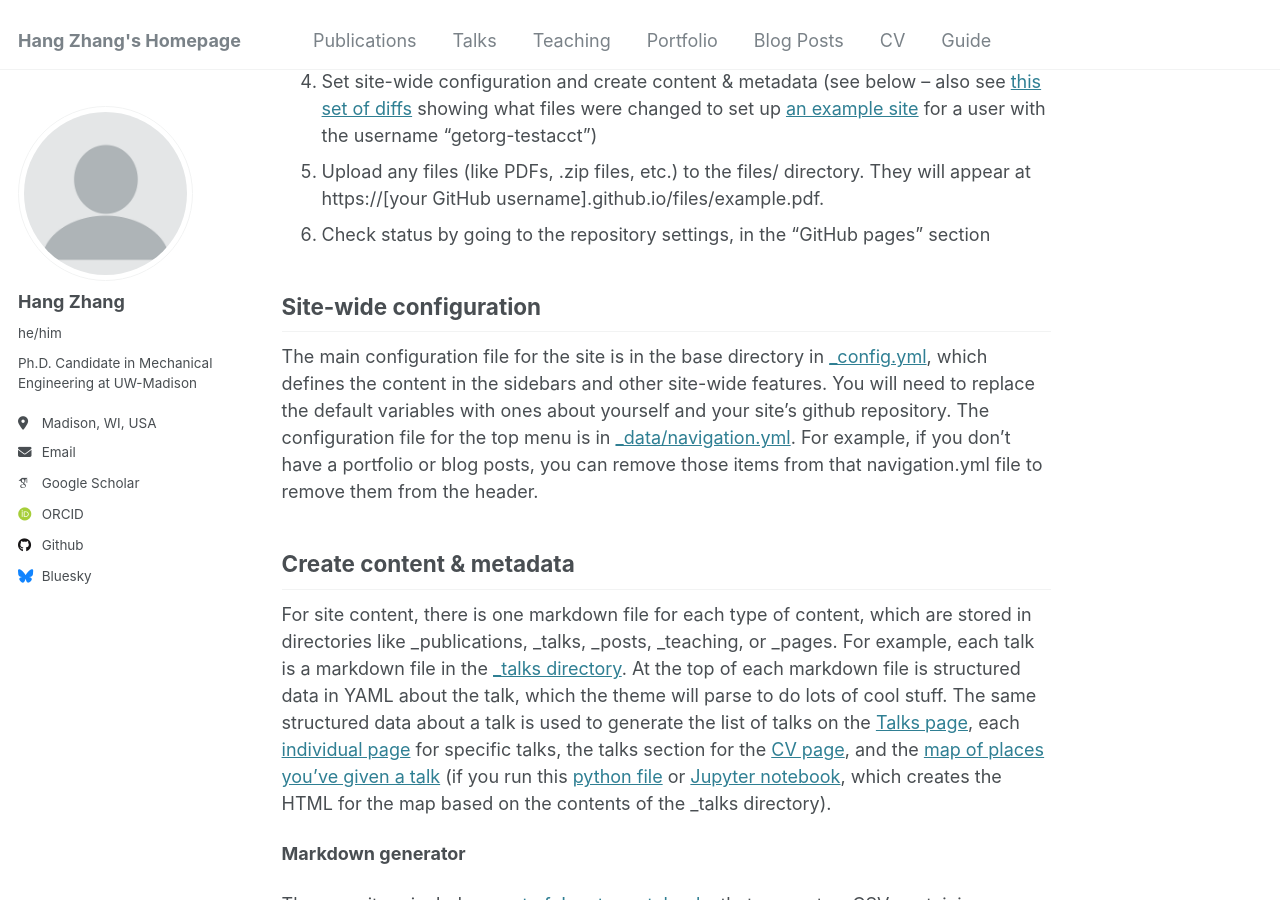
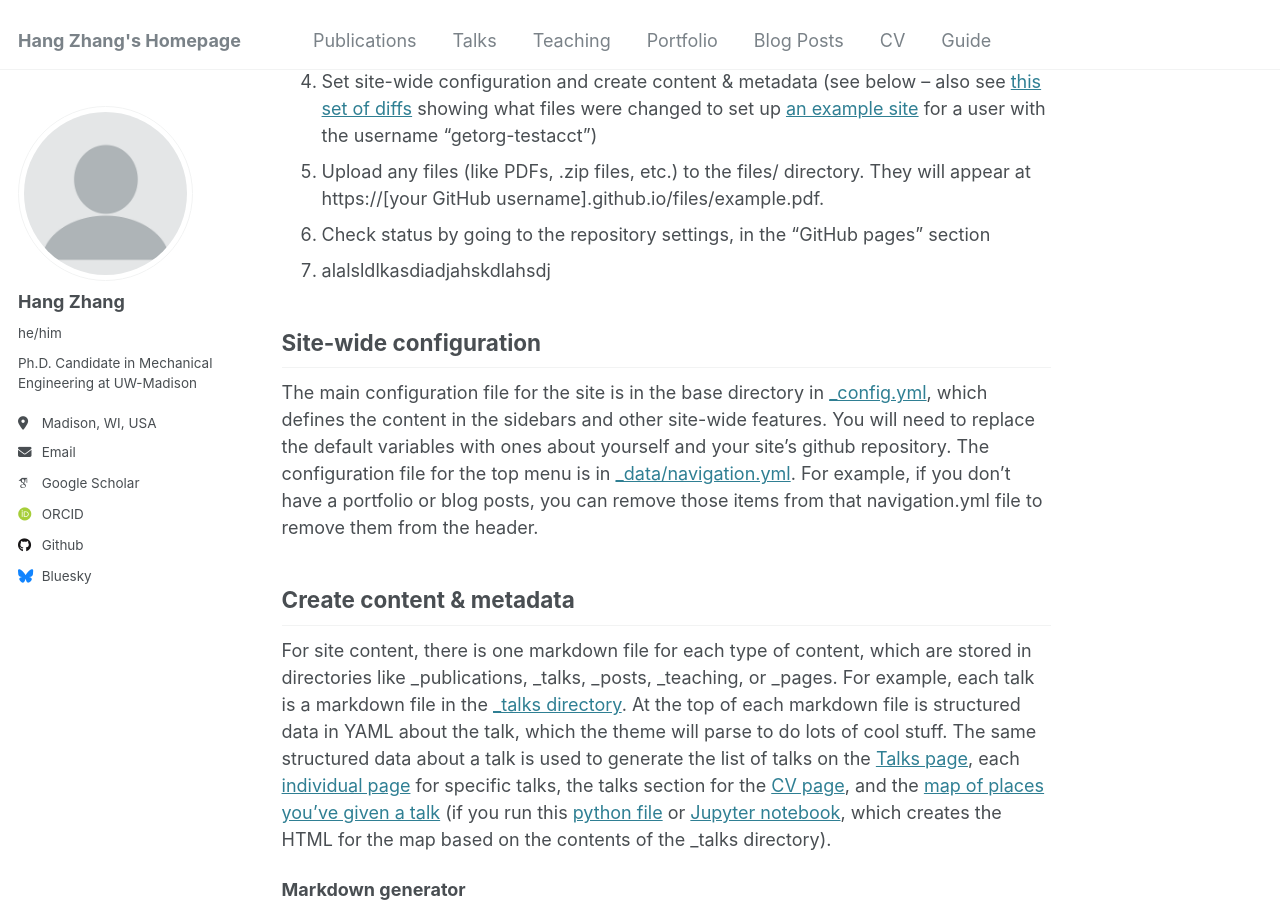
Before and after one commit to ZhHang97/zhhang97.github.io, a Jekyll site: the page built from _pages/about.md, in a window 1280 px wide and 900 px high, scrolled down 1033 px. Built offline with Jekyll 4.4.1, drawn with Linux system fonts in a browser that asks for light colours; some web fonts are replaced.

Commit message:
Update about.md

```diff
--- a/_pages/about.md
+++ b/_pages/about.md
@@ -23,6 +23,7 @@ Getting started
 1. Set site-wide configuration and create content & metadata (see below -- also see [this set of diffs](http://archive.is/3TPas) showing what files were changed to set up [an example site](https://getorg-testacct.github.io) for a user with the username "getorg-testacct")
 1. Upload any files (like PDFs, .zip files, etc.) to the files/ directory. They will appear at https://[your GitHub username].github.io/files/example.pdf.
 1. Check status by going to the repository settings, in the "GitHub pages" section
+1. alalsldlkasdiadjahskdlahsdj
 
 Site-wide configuration
 ------
```
